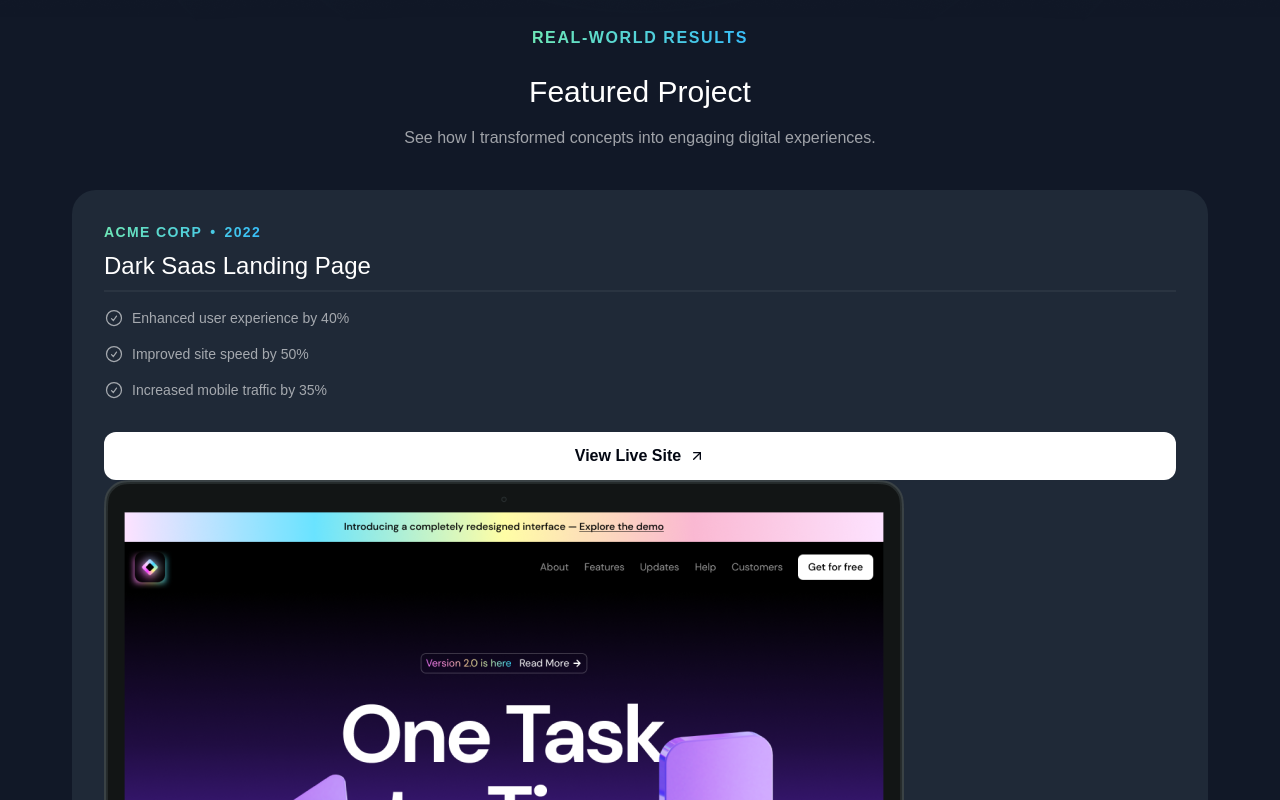
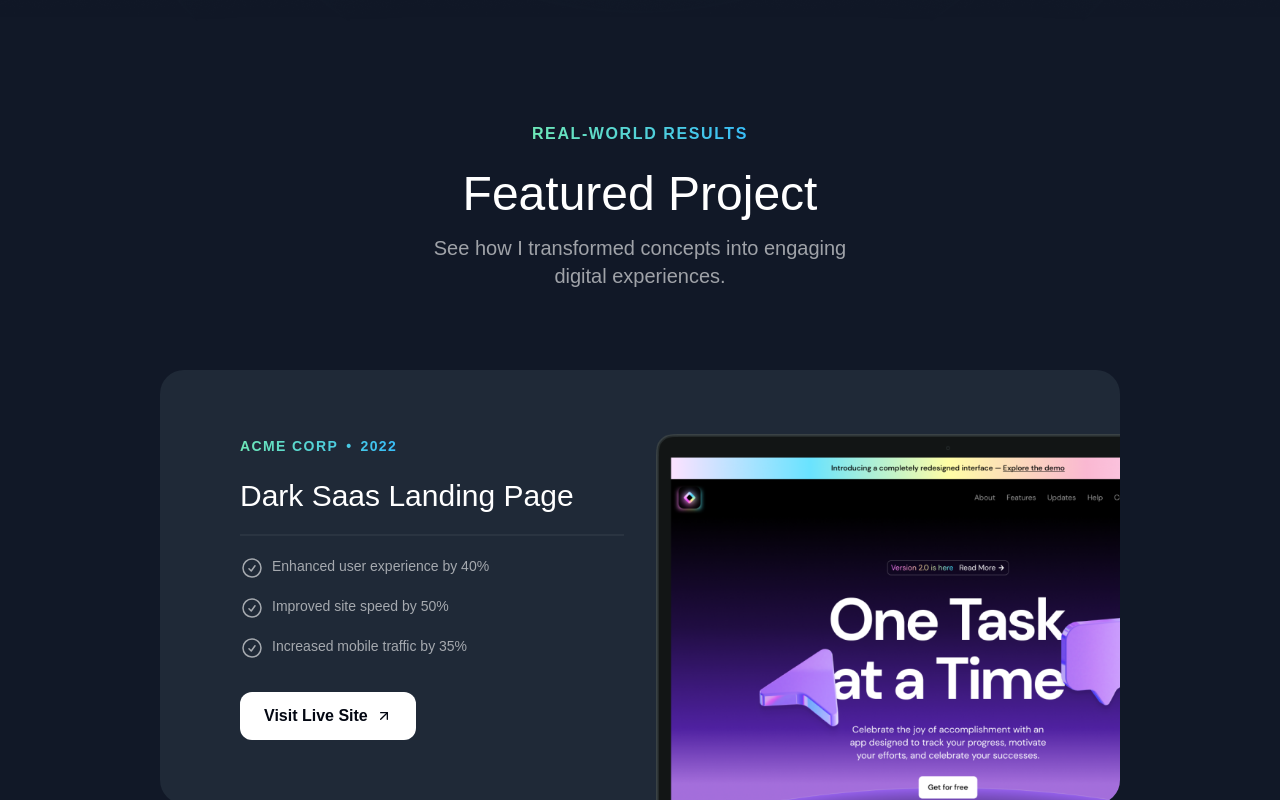
Before and after one commit to anamikagain559/my-new-portfolio, a Next.js app: page / in a window 1280 px wide. Shown: the part 820-1620 px from the top of the page. Built offline with nearby package versions, Linux system fonts and the light colour scheme; a web font is replaced by a local one.

Commit message:
project desige  done

```diff
--- a/src/app/globals.css
+++ b/src/app/globals.css
@@ -10,3 +10,9 @@
     @apply  absolute inset-0  border-2 top-1/2 left-1/2 -translate-x-1/2 -translate-y-1/2 rounded-full border-emerald-300/5 shadow-[0_0_80px_inset] shadow-emerald-300/5;
 }
 }
+
+@layer utilities {
+    .container {
+        @apply lg:max-w-5xl;
+    }
+}
--- a/src/sections/Projects.tsx
+++ b/src/sections/Projects.tsx
@@ -4,6 +4,7 @@
 import Image from "next/image";
 import CheckIcon from "@/assets/icons/check-circle.svg"
 import ArrowUpRightIcon from "@/assets/icons/arrow-up-right.svg";
+import grainImage from "@/assets/images/grain.jpg";
 // Portfolio projects data
 // This data can be fetched from an API or a database in a real-world application
 // For this example, we are using static data
@@ -49,19 +50,23 @@
 ];
 
 export const ProjectsSection = () => {
-  return <div>
+  return <section className="pb-16 lg:py-24">
     <div className="container">
      <div className="flex justify-center">
        <p className="uppercase font-semibold tracking-widest bg-gradient-to-r from-emerald-300 to-sky-400 text-transparent bg-clip-text text-transparent">Real-world Results</p>
 
      </div>
-      <h2 className="font-serif text-3xl text-center mt-6">Featured Project</h2>
-      <p className="text-center text-white/60 mt-4">See how I transformed concepts into engaging digital experiences.</p>
-      <div className="flex flex-col mt-10">
+
+      <h2 className="font-serif text-3xl md:text-5xl text-center mt-6">Featured Project</h2>
+      <p className="text-center md:text-lg lg:text-xl text-white/60 mt-4 max-w-md mx-auto">See how I transformed concepts into engaging digital experiences.</p>
+      <div className="mt-10 md:mt-20 flex flex-col  gap-[3.75rem]">
         {portfolioProjects.map(project=>(
           <div key={project.title} className="bg-gray-800 rounded-3xl relative z-0 overflow-hidden
-          after:-z-10 after:content-[''] after:absolute after:inset-0 after:outlinr-2 after:outline after:outline-offset-2  after:outline-white/20 p-8">
-            <div className="flex">
+          after:-z-10 after:content-[''] after:absolute after:inset-0 after:outlinr-2 after:outline
+           after:outline-offset-2  after:outline-white/20 px-8 pt-8 md:pt-12 lg:pt-16 lg:px-20 after:pointer-events-none">
+          <div className="absolute insert-0 -z-10 opacity-5" style={{background:`url(${grainImage.src})`}}></div>
+              <div className="lg:grid lg:grid-cols-2 lg:gap-8">
+                <div className="lg:pb-16">
               <div className="bg-gradient-to-r from-emerald-300 to-sky-400 inline-flex gap-2 font-bold uppercase
                tracking-widest text-sm text-transparent bg-clip-text">
               <span>{project.company}</span>
@@ -69,24 +74,30 @@
               <span>{project.year}</span>
               </div>
 
-            </div>
-            <h3 className="font-serif text-2xl mt-2">{project.title}</h3>
-            <hr className="border-t-2 border-white/5 mt-2"/>
-            <ul className="flex flex-col gap-4 mt-4">
+
+            <h3 className="font-serif text-2xl mt-2 md:mt-5 md:text-3xl">{project.title}</h3>
+            <hr className="border-t-2 border-white/5 mt-2 md:mt-5"/>
+            <ul className="flex flex-col gap-4 mt-4 md:mt-5">
               {project.results.map((result, index) => (
                 <li key={index} className="flex gap-2 text-white/60 text-sm">
-                <CheckIcon className="size-5"/>
+                <CheckIcon className="size-5 md:size-6"/>
                  <span> {result.title}</span>
                   </li>
               ))}
             </ul>
          <a href={project.link}>
-             <button className="bg-white text-gray-950 h-12 w-full rounded-xl font-semibold inline-flex items-center justify-center gap-2 mt-8"><span>View Live Site</span><ArrowUpRightIcon className="size-4"/></button>
+             <button className="bg-white text-gray-950 h-12 w-full md:w-auto px-6 rounded-xl font-semibold
+             inline-flex items-center justify-center gap-2 mt-8">
+              <span>Visit Live Site</span><ArrowUpRightIcon className="size-4"/></button>
          </a>
-         <Image src={project.image} alt={project.title} />
+         </div>
+         <div className="relative">
+          <Image src={project.image} alt={project.title} className="mt-8 -mb-4 md:-md-0 lg:mt-0 lg:absolute lg:h-full lg:w-auto lg:max-w-none"/>
+         </div>
+            </div>
             </div>
         ))}
       </div>
     </div>
-  </div>;
+  </section>;
 };
```
